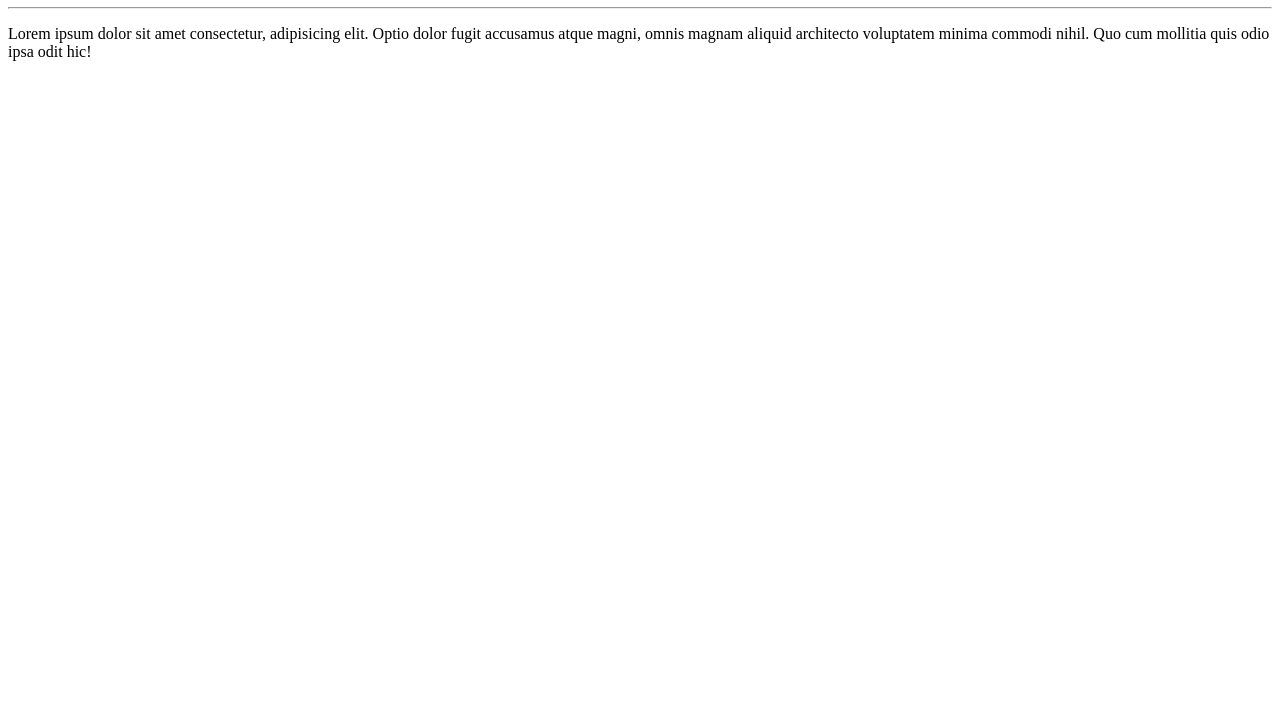
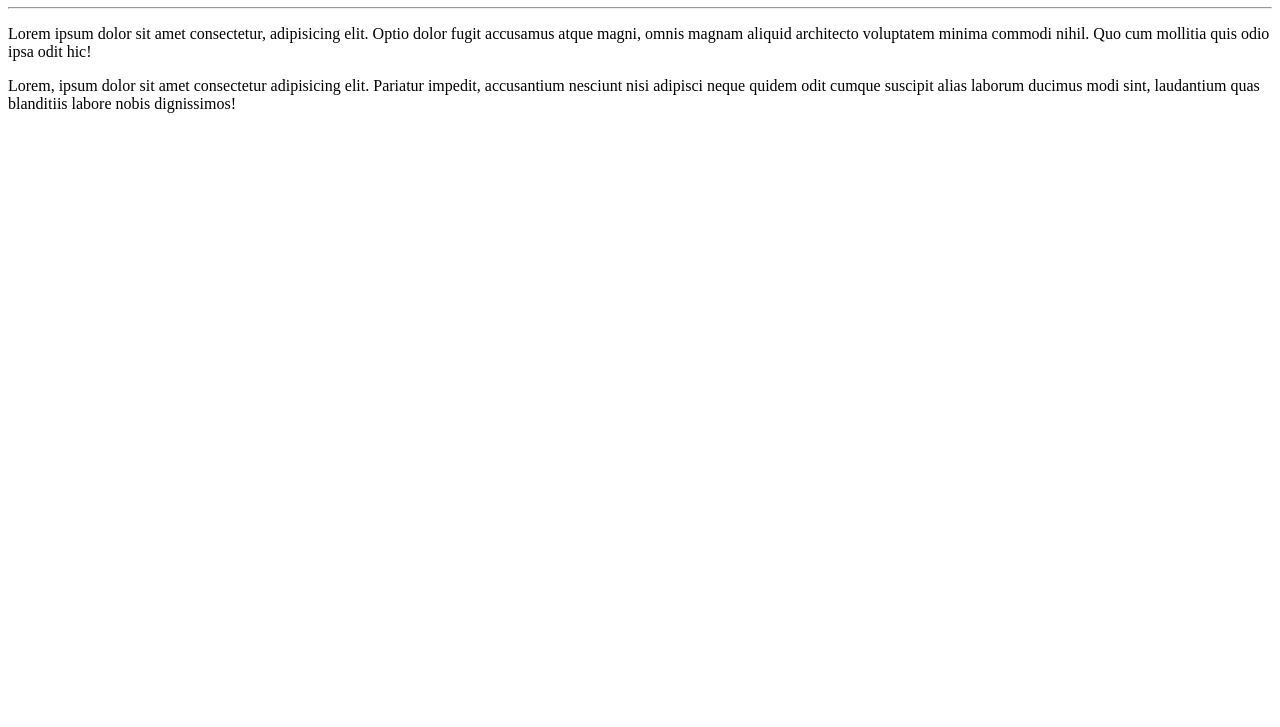
Before and after one commit to AnjosHenrique/Ola-Mundo, a plain HTML site: page site/index.html in a window 1280 px wide. Shown: the part 73-800 px from the top of the page. Drawn offline with Linux system fonts and the light colour scheme.

Commit message:
adcionei um paragrafo

```diff
--- a/site/index.html
+++ b/site/index.html
@@ -10,6 +10,7 @@
     <h1>Olá, Mundo!</h1>
     <hr>
     <p>Lorem ipsum dolor sit amet consectetur, adipisicing elit. Optio dolor fugit accusamus atque magni, omnis magnam aliquid architecto voluptatem minima commodi nihil. Quo cum mollitia quis odio ipsa odit hic!</p>
+    <p>Lorem, ipsum dolor sit amet consectetur adipisicing elit. Pariatur impedit, accusantium nesciunt nisi adipisci neque quidem odit cumque suscipit alias laborum ducimus modi sint, laudantium quas blanditiis labore nobis dignissimos!</p>
 
 </body>
 </html>
```
